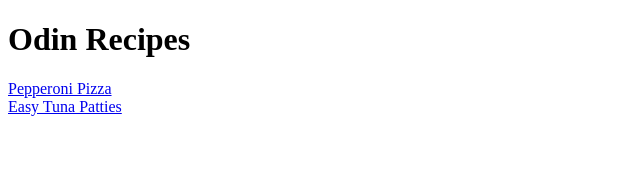
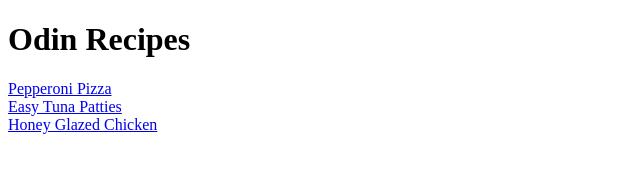
Before and after one commit to larrykong93/odin-recipes, a plain HTML site: page index.html in a window 1280 px wide. Shown: the whole page, without its empty margins (0-640 px from the left). Drawn offline with Linux system fonts and the light colour scheme.

Commit message:
=Add tuna patties and honey glazed chicken recipes

```diff
--- a/index.html
+++ b/index.html
@@ -8,7 +8,8 @@
   <body>
     <h1>Odin Recipes</h1>
       <a href="recipes/pepperoni-pizza.html">Pepperoni Pizza</a><br>
-      <a href="recipes/tuna-patties.html">Easy Tuna Patties</a>
+      <a href="recipes/tuna-patties.html">Easy Tuna Patties</a><br>
+      <a href="recipes/honey-glazed-chicken.html">Honey Glazed Chicken</a>
 
   </body>
 
```
